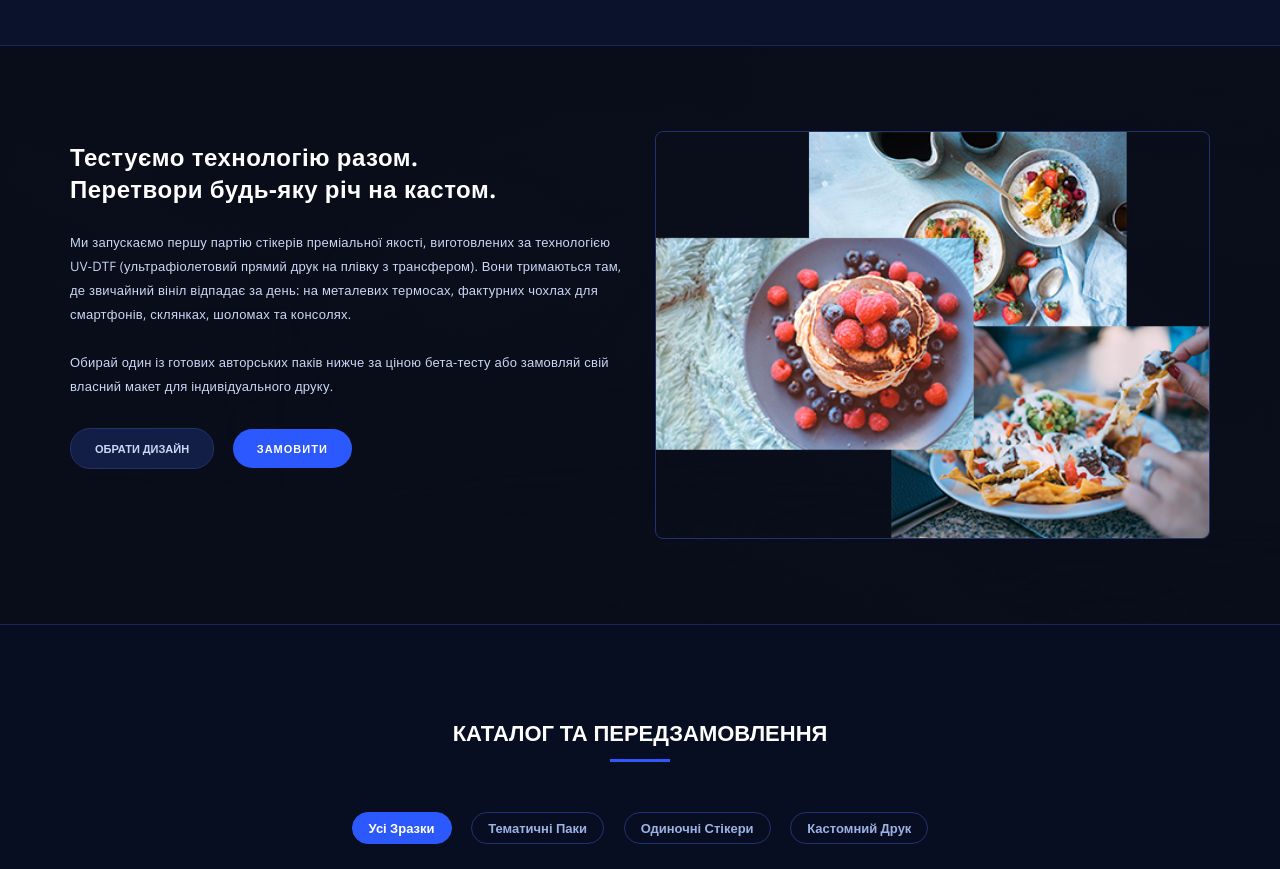
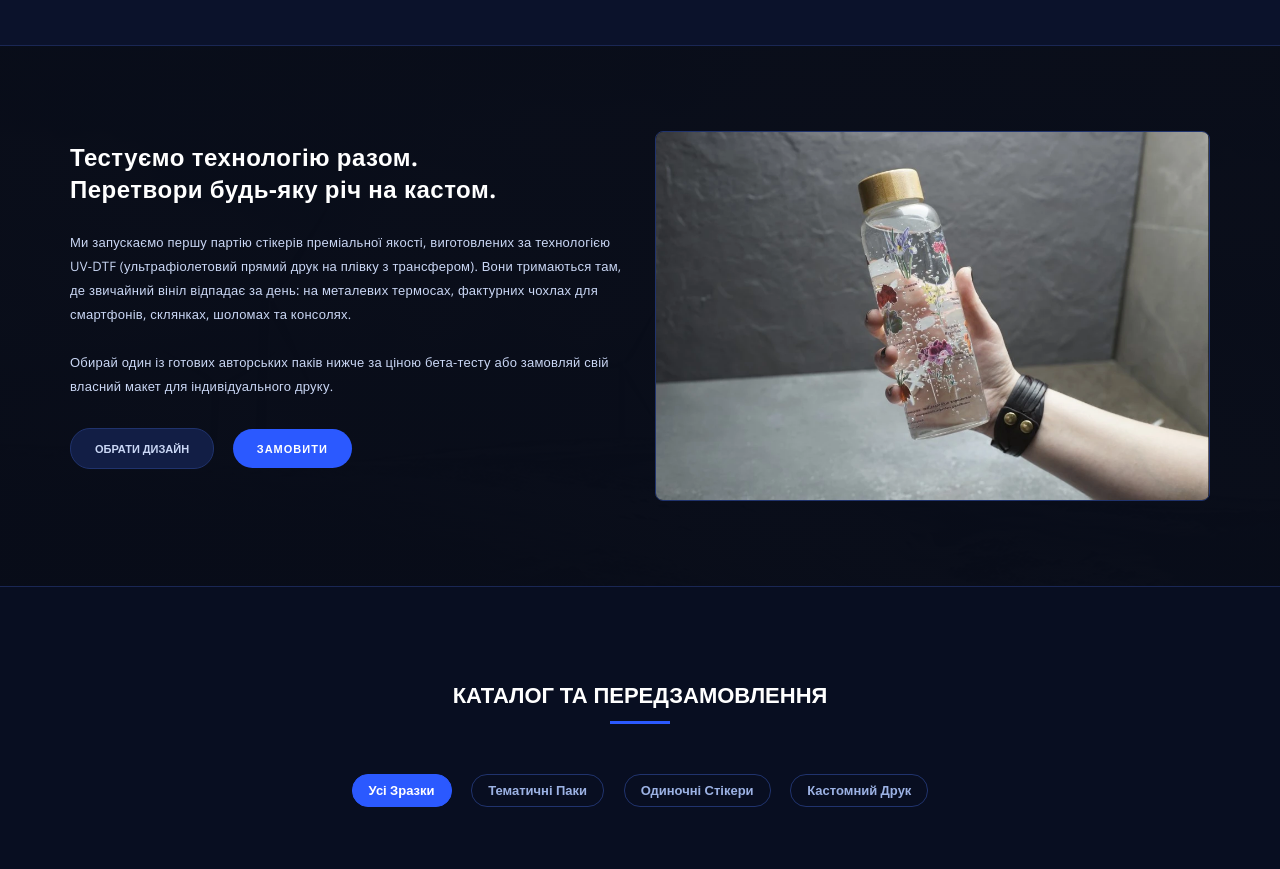
Before and after one commit to katerynahvozdieva/spindly-wraith, a plain HTML site: page 2089_meteor/index.html in a window 1280 px wide. Shown: the part 1180-2049 px from the top of the page. Drawn offline with nearby package versions, Linux system fonts and the light colour scheme.

Commit message:
index.html

```diff
--- a/2089_meteor/index.html
+++ b/2089_meteor/index.html
@@ -185,7 +185,7 @@
                 </div>
                 <div class="col-md-6">
                     <div class="right-image">
-                        <img src="img/what-we-do-right-image.png" alt="UV-DTF стікери процес нанесення">
+                        <img src="img/what_we_do_right_image.webp" alt="UV-DTF стікери процес нанесення">
                     </div>
                 </div>
             </div>
```
